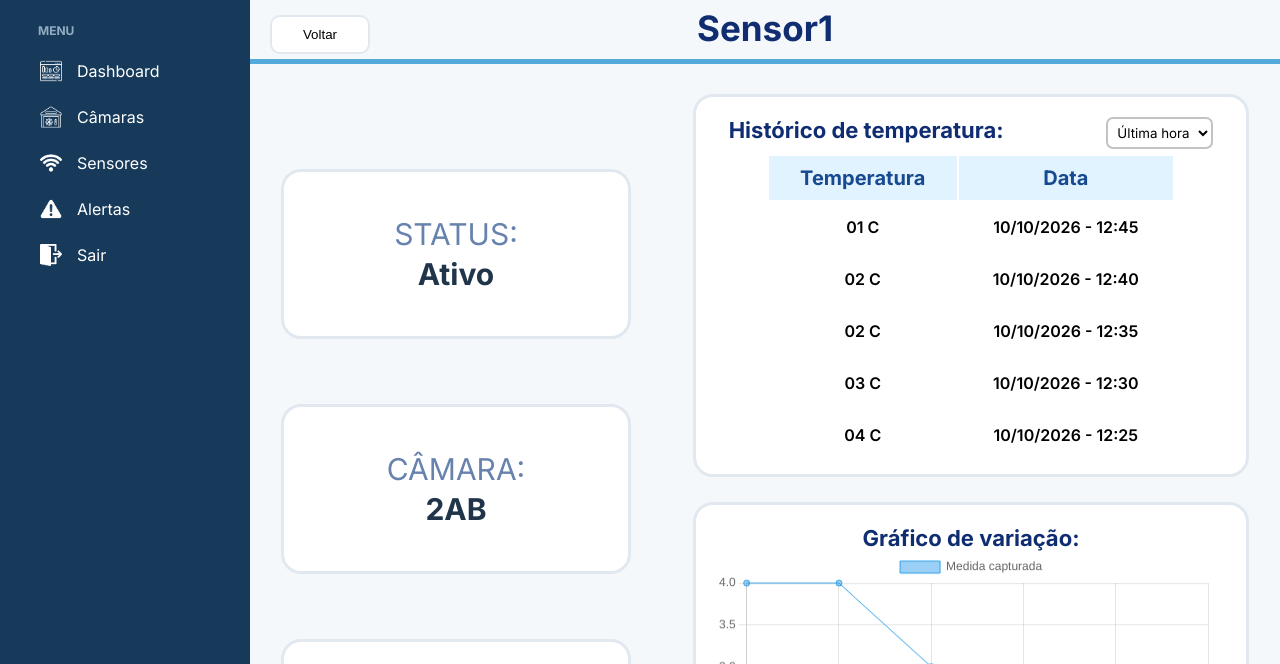
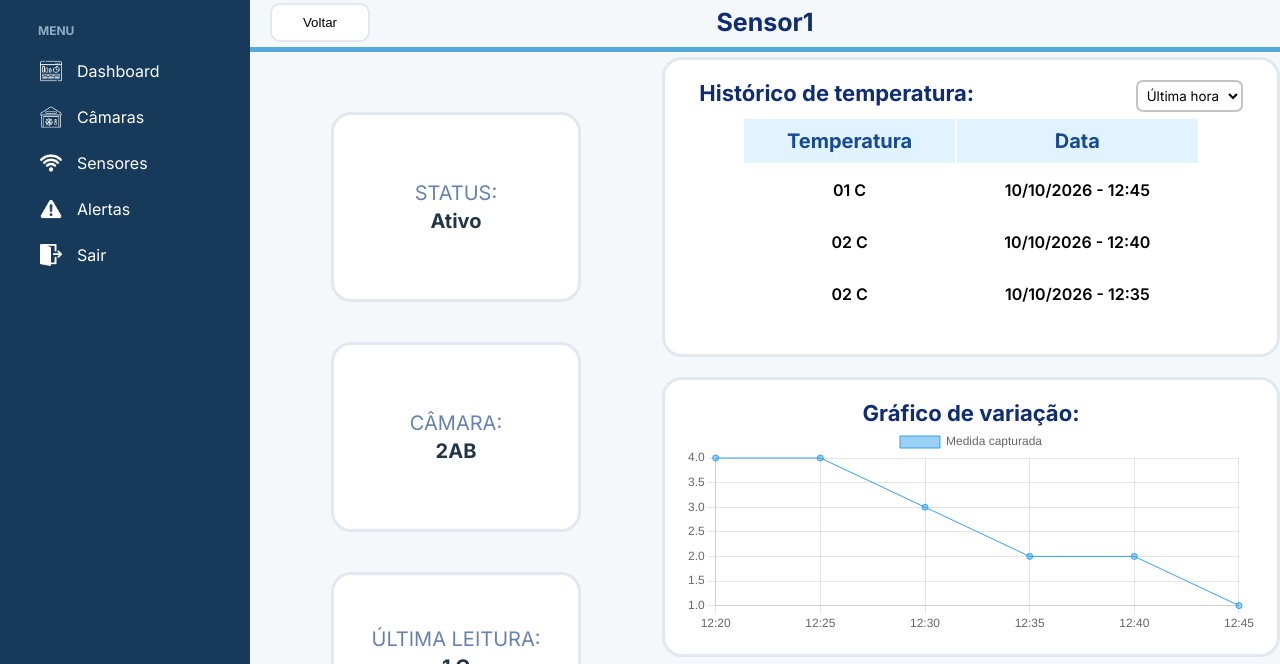
Before and after one commit to luiz-hayashi/projetoPI-sprint2-VaxControl, a plain HTML site: page Algoritmos/Site VaxControl/Dashboard/detalheSensores.html in a window 1280 px wide. Shown: the part 78-742 px from the top of the page. Drawn offline with nearby package versions, Linux system fonts and the light colour scheme.

Commit message:
Corrigindo detalhes na proporção dos tamanhos na tela de detalhes dos sensores

```diff
--- a/Algoritmos/Site VaxControl/Dashboard/css/detalhesSensores.css
+++ b/Algoritmos/Site VaxControl/Dashboard/css/detalhesSensores.css
@@ -329,18 +329,20 @@
 /* CSS de tela de detalheSensores*/
 .div-pai-detalhes-sensor {
   display: flex;
-  min-height: 100vh;
 }
+
 .conteudo-principal-detalhes {
   display: flex;
   flex: 1;
   flex-direction: column;
 }
+
 .linha-titulo-detalhes {
   display: flex;
   position: relative;
   justify-content: center;
   align-items: center;
+  margin-bottom: 05px;
   width: 100%;
   border-bottom: 5px solid #53aadb;
   padding: 10px 0;
@@ -374,22 +376,24 @@
     Ubuntu,
     Cantarell,
     sans-serif;
-  font-size: 35px;
+  font-size: 25px;
   color: #102d72;
-  font-weight:bolder;
+  font-weight: bolder;
 }
+
 .conteudo-sensor-detalhes {
-  height: 100%;
+  height: 70%;
   display: flex;
 }
+
 .colunas-kpi {
-  width: 40%;
+  width: 60%;
   display: flex;
   flex-direction: column;
   justify-content: center;
   align-items: center;
-  height: 100%;
-  gap: 65px;
+  height: 95vh;
+  gap: 40px;
 }
 
 .colunas-grafico {
@@ -397,15 +401,16 @@
   justify-content: center;
   align-items: center;
   flex-direction: column;
-  width: 60%;
-  height: 100%;
-  gap: 25px;
+  width: 90%;
+  height: 600px;
+  gap: 20px;
+
 }
 
 .card-kpi-detalhes {
   display: flex;
-  width: 350px;
-  height: 20%;
+  width: 250px;
+  height: 25%;
   padding: 20px;
   background: white;
   border: #e1e8ef 3px solid;
@@ -419,8 +424,8 @@
 
 .card-grafico-detalhes {
   display: flex;
-  width: 90%;
-  height: 45%;
+  width: 100%;
+  height: 50%;
   padding: 20px;
   background-color: white;
   border-radius: 20px;
@@ -432,7 +437,7 @@
 
 .titulo-kpi-detalhes {
   color: #6682ad;
-  font-size: 30px;
+  font-size: 20px;
   font-family:
     "Inter",
     -apple-system,
@@ -447,7 +452,7 @@
 
 .texto-kpi-detalhes {
   color: #20354a;
-  font-size: 30px;
+  font-size: 20px;
   font-weight: bold;
   font-family:
     "Inter",
@@ -500,6 +505,7 @@
     Cantarell,
     sans-serif;
 }
+
 .div-tabela-grafico-detalhes {
   display: flex;
   width: 80%;
@@ -507,6 +513,7 @@
   max-height: 90%;
   overflow-y: auto;
 }
+
 .tabela-grafico-detalhes {
   width: 100%;
   table-layout: auto;
```
